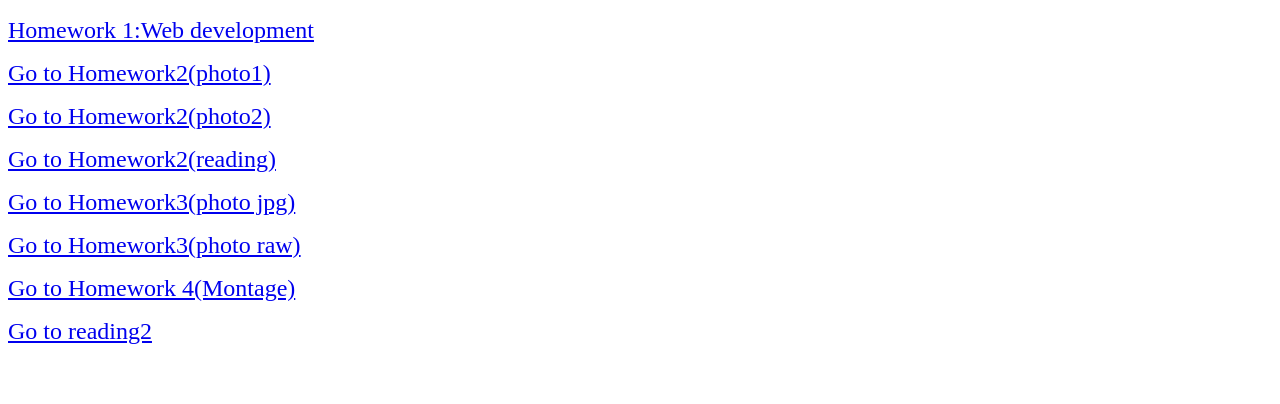
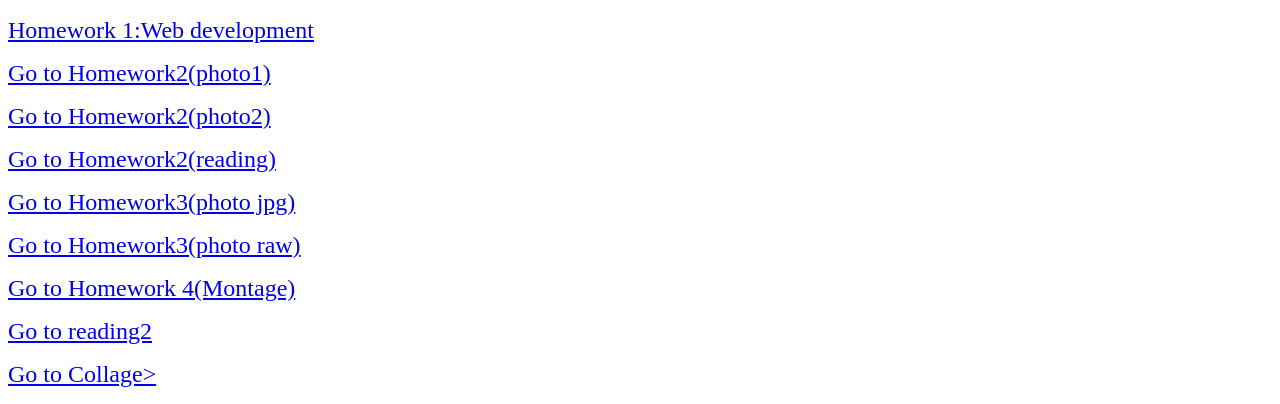
Before and after one commit to Feng0338/ZefengWebsite, a plain HTML site: page index.html in a window 1280 px wide. Shown: the part 544-948 px from the top of the page. Before the commit the page ends 905 px from the top, so only its background shows below. Drawn offline with Linux system fonts and the light colour scheme.

Commit message:
index.html

```diff
--- a/index.html
+++ b/index.html
@@ -23,6 +23,7 @@
 <p><a href='hw3RAW.html'style=font-size:24px>Go to Homework3(photo raw)</a></p>
 <p><a href="hw4.html" style="font-size: 24px;">Go to Homework 4(Montage)</a></p>
 <p><a href="reading2.html"style="font-size:24px;">Go to reading2</a></p>
+<p><a href="Collage.html"style="font-size:24px;">Go to Collage></a></p>
 
 </body>
 
```
